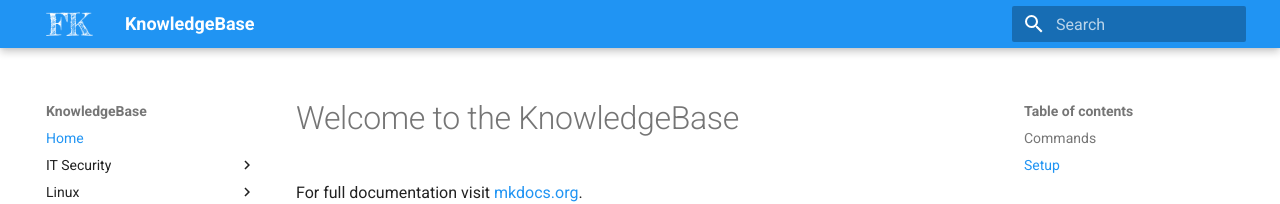
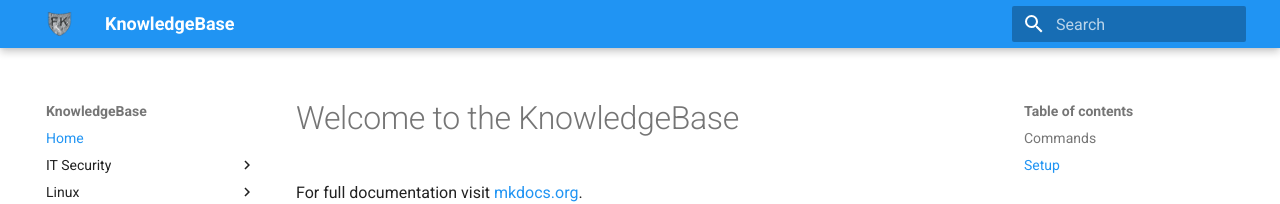
Before and after one commit to FeKoerner/fekoerner.github.io, an MkDocs documentation site: the page built from docs/index.md, in a window 1280 px wide. Shown: the top 204 px of the page. Built offline with MkDocs 1.6.1 and Material for MkDocs 9.7.7, drawn with Linux system fonts in a browser that asks for light colours.

Commit message:
adding shield logo

```diff
--- a/mkdocs.yml
+++ b/mkdocs.yml
@@ -26,8 +26,10 @@
         palette:
                 primary: 'blue'
                 accent: 'cyan'
-        logo: 'images/logo2.png'
+        logo: 'images/final_250.png'
         language: 'en'
+        favicon: 'images/final_favicon.png'
+        font: Lato
 
 #Extensions
 markdown_extensions:
```
Also changed, not shown: docs/images/final_1000.png (added), docs/images/final_250.png (added), docs/images/final_500.png (added), docs/images/final_favicon.png (added), 4 other files.
